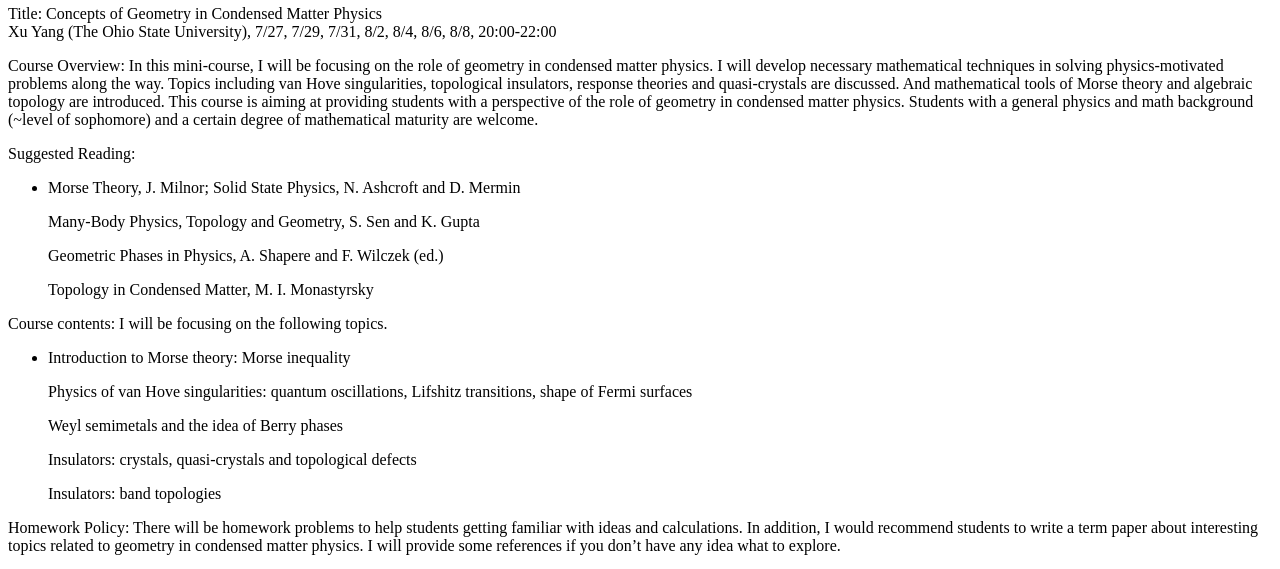
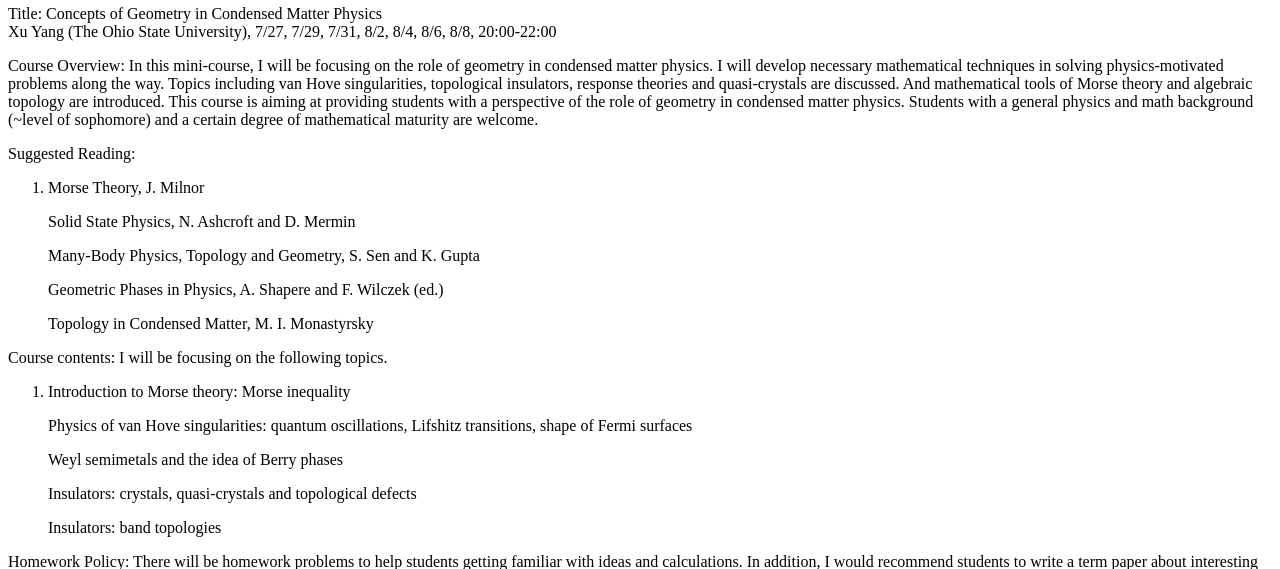
Before and after one commit to hlfang2106/hlfang2106.github.io, a plain HTML site: page pages/talks.html in a window 1280 px wide. Shown: the part 88-657 px from the top of the page. Drawn offline with Linux system fonts and the light colour scheme.

Commit message:
Update talks.html

```diff
--- a/pages/talks.html
+++ b/pages/talks.html
@@ -29,21 +29,21 @@
         discussed. And mathematical tools of Morse theory and algebraic topology are introduced. This course is aiming at providing students with a perspective of the
         role of geometry in condensed matter physics. Students with a general physics and math background (~level of sophomore) and a certain degree of mathematical
             maturity are welcome.</p>
-        <p> Suggested Reading:  <ul>
-             <li>
-                 <p>Morse Theory, J. Milnor; Solid State Physics, N. Ashcroft and D. Mermin </p>
+        <p> Suggested Reading:  <ol>
+             <li><p> Morse Theory, J. Milnor</p>
+                 <p> Solid State Physics, N. Ashcroft and D. Mermin</p>
                  <p> Many-Body Physics, Topology and Geometry, S. Sen and K. Gupta </p>
                  <p>Geometric Phases in Physics, A. Shapere and F. Wilczek (ed.)</p>
                  <p>Topology in Condensed Matter, M. I. Monastyrsky </p>
-             </li> </ul>
-        <p>Course contents: I will be focusing on the following topics.  <ul>
+             </li> </ol>
+        <p>Course contents: I will be focusing on the following topics.  <ol>
              <li>
               <p>Introduction to Morse theory: Morse inequality</p>
               <p>Physics of van Hove singularities: quantum oscillations, Lifshitz transitions, shape of Fermi surfaces</p>
               <p>Weyl semimetals and the idea of Berry phases</p>
               <p>Insulators: crystals, quasi-crystals and topological defects</p>
               <p>Insulators: band topologies<br></p>
-             </li> </ul>
+             </li> </ol>
         <p>Homework Policy: There will be homework problems to help students getting familiar with ideas and calculations. In addition, I would recommend students
             to write a term paper about interesting topics related to geometry in condensed matter physics. I will provide some references if you don’t have any idea
             what to explore. </p>
```
